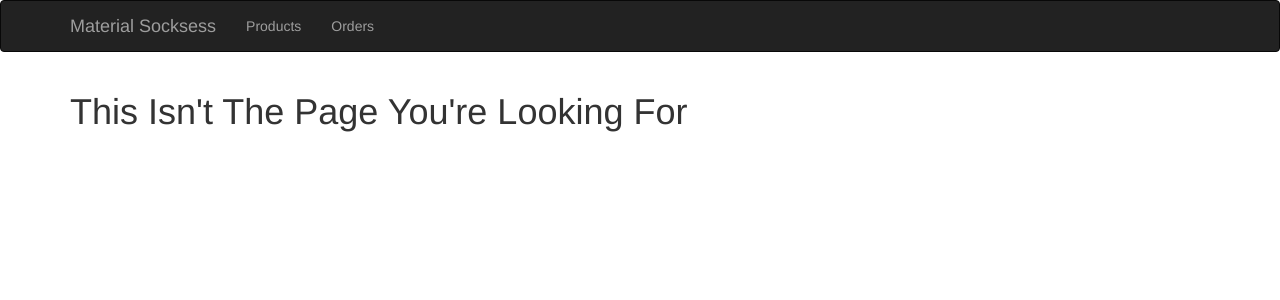
After one commit to ericpromislow/Microservices-App-for-K8s, a Flask app: template templates/404.html in a window 1280 px wide. The commit adds this page. Shown: the top 300 px of the page. Run offline with Flask 2, Linux system fonts and the light colour scheme; the template is opened without the code that fills it, so the values that code supplies are empty; some libraries are stand-ins or nearby versions.

Commit message:
add a 404 page and a favicon

```diff
--- a/frontend.py
+++ b/frontend.py
@@ -53,6 +53,14 @@ def orders():
         return redirect("/")
     return render_template("orders.html", form=form)
 
+@app.errorhandler(404)
+def page_not_found(e):
+    return render_template('404.html'), 404
+
+@app.errorhandler(500)
+def internal_server_error(e):
+    return render_template('500.html'), 500
+
 def save_orders(order, form, new=True):
     """Save orders to database"""
 # how to write data to a db
--- a/info/TODO.txt
+++ b/info/TODO.txt
@@ -1,4 +1,4 @@
-1. Declare other tables
+[] 1. Declare other tables
 
 2. Create the sqlite database
 
--- /dev/null
+++ b/templates/404.html
@@ -0,0 +1,9 @@
+{% extends "base.html" %}
+
+{% block title %}Material Socksess: The Online Footwear Store - Page Not Found{% endblock %}
+
+{% block content %}
+<div class="container">
+    <h1>This Isn't The Page You're Looking For</h1>
+</div>
+{% endblock %}
--- a/templates/base.html
+++ b/templates/base.html
@@ -1,4 +1,12 @@
 {% extends "bootstrap/base.html" %}
+
+{% block head %}
+{{ super() }}
+<link rel="shortcut icon" href="{{ url_for('static', filename='favicon.ico') }}"
+    type="image/x-icon">
+<link rel="icon" href="{{ url_for('static', filename='favicon.ico') }}"
+    type="image/x-icon">
+{% endblock %}
 
 {% block title %}
 Material Socksess: The Online Footwear Store
```
Also changed, not shown: static/favicon.ico (added).
